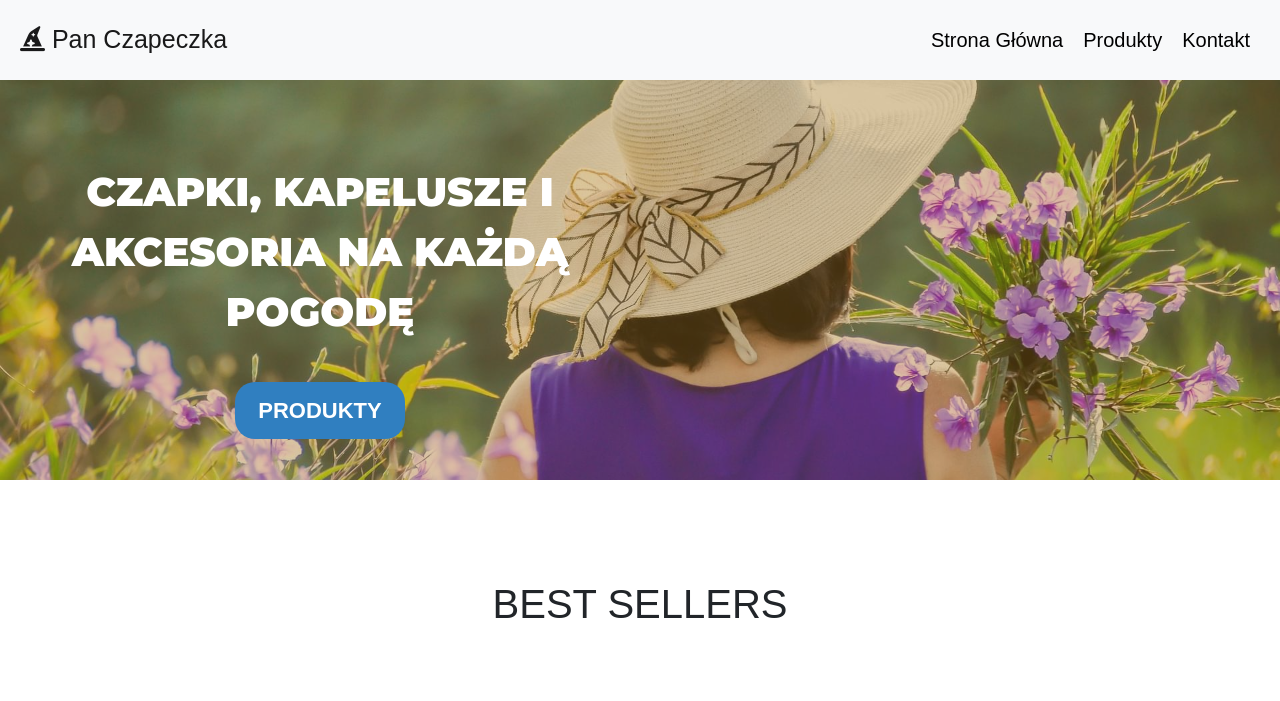
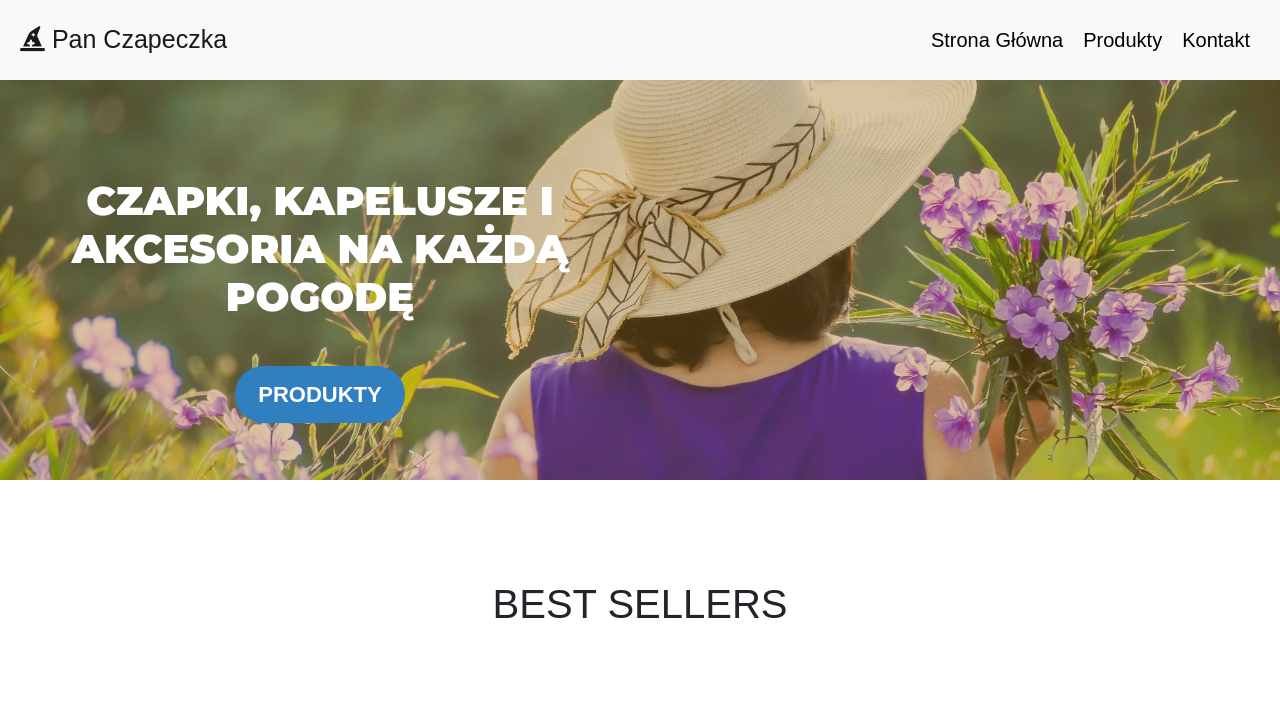
Before and after one commit to Wonski312/PanCzapeczka, a website: page index.html in a window 1280 px wide. Shown: the top 701 px of the page. Drawn offline with nearby package versions, Linux system fonts and the light colour scheme.

Commit message:
some changes to styles

```diff
--- a/index.html
+++ b/index.html
@@ -51,10 +51,11 @@
   </nav>
     <header class="header" id="header">
         <div class="header__container">
-            <div class="header__container-text">Czapki, kapelusze i akcesoria na każdą pogodę
+            <div class="header__container-text">
+                <h1 class="header__container-text-title">Czapki, kapelusze i akcesoria na każdą pogodę</h1>
             </div>
-           <a href="./page.html"> <button class="btn product-button">Produkty
-        </button></a>
+            <a href="./page.html"> <button class="btn product-button">Produkty
+                </button></a>
         </div>
         <div class="header__shadow"></div>
     </header>
```
Also changed, not shown: dist/css/large-min.css, dist/css/medium-min.css, dist/css/products-page-min.css, dist/css/style-min.css.
